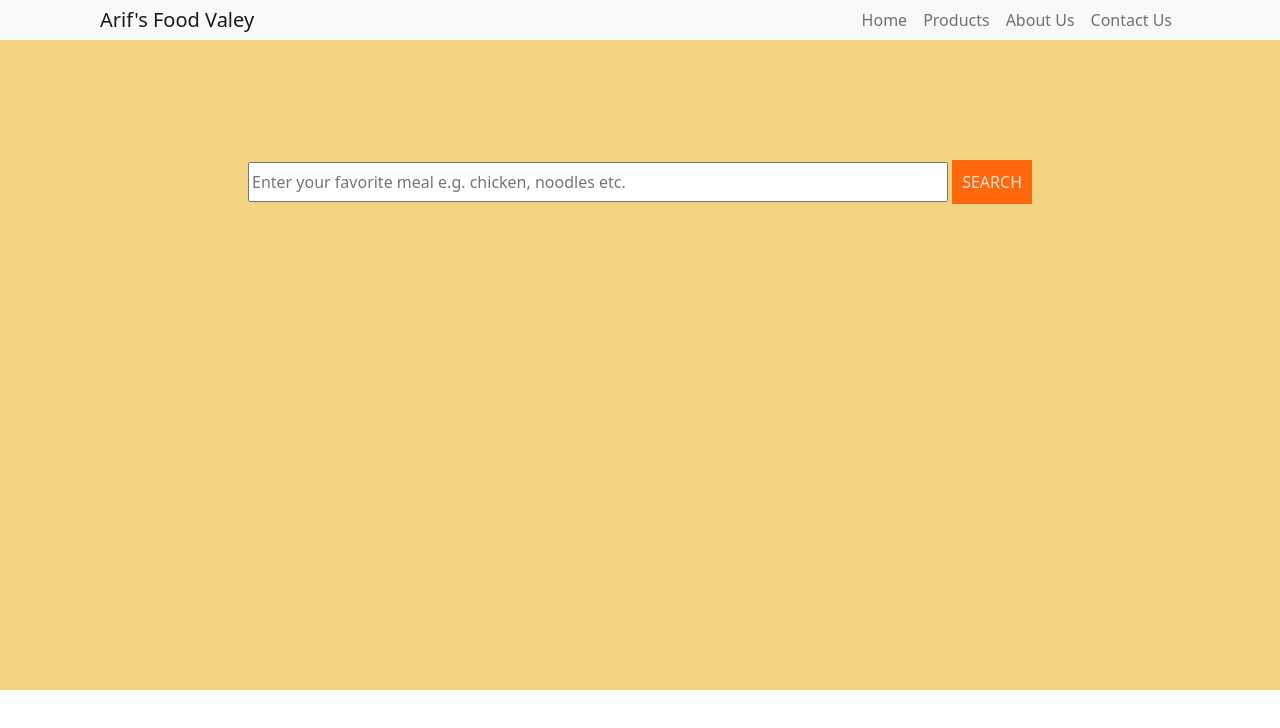
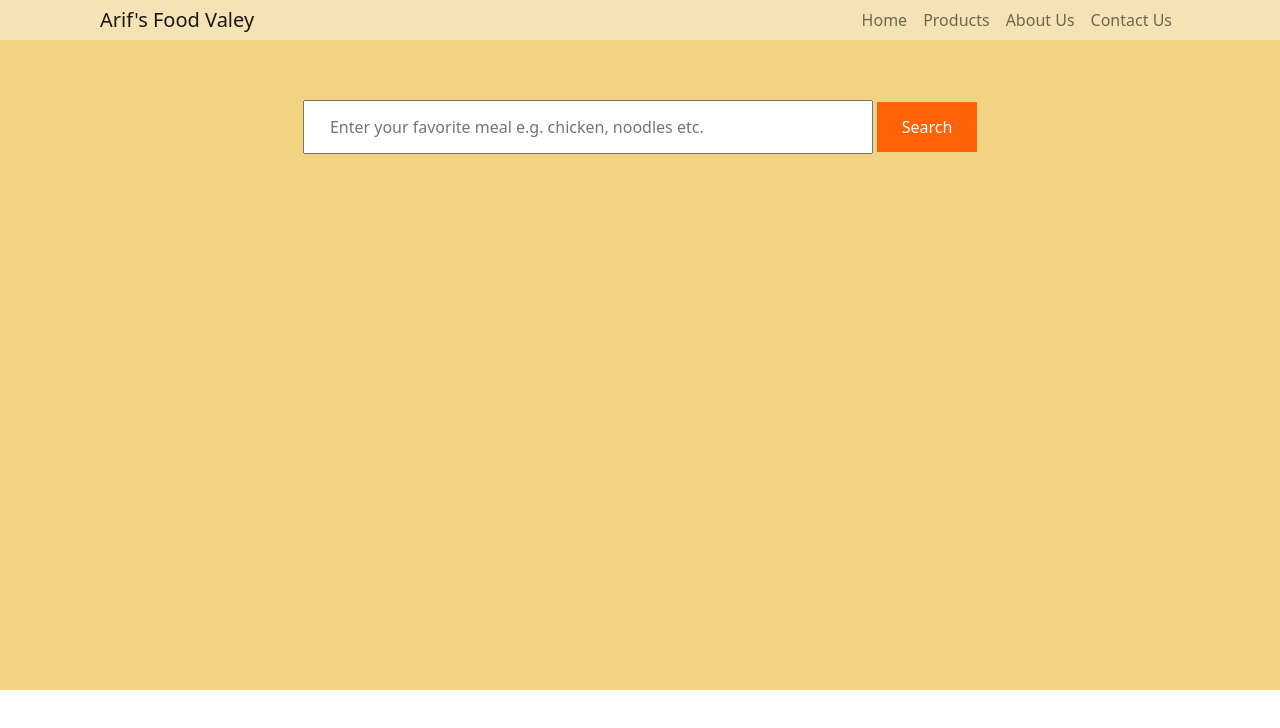
Before and after one commit to arifullah565360/assignment-5, a plain HTML site: page index.html in a window 1280 px wide. Drawn offline with nearby package versions, Linux system fonts and the light colour scheme.

Commit message:
second commit

```diff
--- a/index.html
+++ b/index.html
@@ -15,7 +15,7 @@
 
 <body>
     <!-- Menu -->
-    <nav class="navbar navbar-expand-lg navbar-light bg-light">
+    <nav class="navbar navbar-expand-lg navbar-light bg-nav">
         <a class="navbar-brand" href="#">Arif's Food Valey</a>
         <button class="navbar-toggler" type="button" data-toggle="collapse" data-target="#navbarNav"
             aria-controls="navbarNav" aria-expanded="false" aria-label="Toggle navigation">
@@ -44,15 +44,13 @@
         <!-- Data Display Area -->
         <div class="container">
             <div id="search-area" style="text-align: center; margin-top: 40px;">
-                <input id="search-meal" value="" style="width: 700px; height: 40px;" type="search"
-                    placeholder="Enter your favorite meal e.g. chicken, noodles etc.">
-                <button id="btn-search"
-                    style="border: none; padding: 10px; color: rgba(255, 255, 255, 0.808); background-color: rgba(255, 98, 7, 0.952);">SEARCH</button>
+                <input id="search-meal" value="" type="search" placeholder="Enter your favorite meal e.g. chicken, noodles etc.">
+                <button id="btn-search">Search</button>
             </div>
             <div id="meal-details"> </div>
             <div id="meals-list"> </div>
             <div id="show-error" style="display: none; text-align: center; color: red; font-size: 40px;">
-                <h3>Oops! No record found. Please try again.</h3>
+                <h4>Oops! No record found. Please try again.</h3>
             </div>
 
         </div>
--- a/style.css
+++ b/style.css
@@ -1,3 +1,6 @@
+.bg-nav{
+    background-color:  rgb(245, 227, 181);
+}
 section {
     background-color: rgb(243, 211, 130);
     min-height: 650px;
@@ -9,7 +12,25 @@ padding: 0 100px 0 100px;
 
 
 .container {
-    padding: 80px 0px;
+    padding: 20px 0px;
+}
+
+#search-meal{
+    width: 700px;
+    width: 50%;
+    height: 40px;
+    padding: 25px;
+
+}
+
+#btn-search{
+    border: none;
+    padding: 10px;
+    color:rgb(255, 255, 255);
+    background-color: rgb(255, 98, 7);
+    height: 50px;
+    width: 100px;
+    border: tomato;
 }
 
 #meals-list {
@@ -40,7 +61,6 @@ padding: 0 100px 0 100px;
     text-transform: capitalize;
     text-align: center;
     padding: 15px 0;
-
 }
 
 #meal-details {
```
